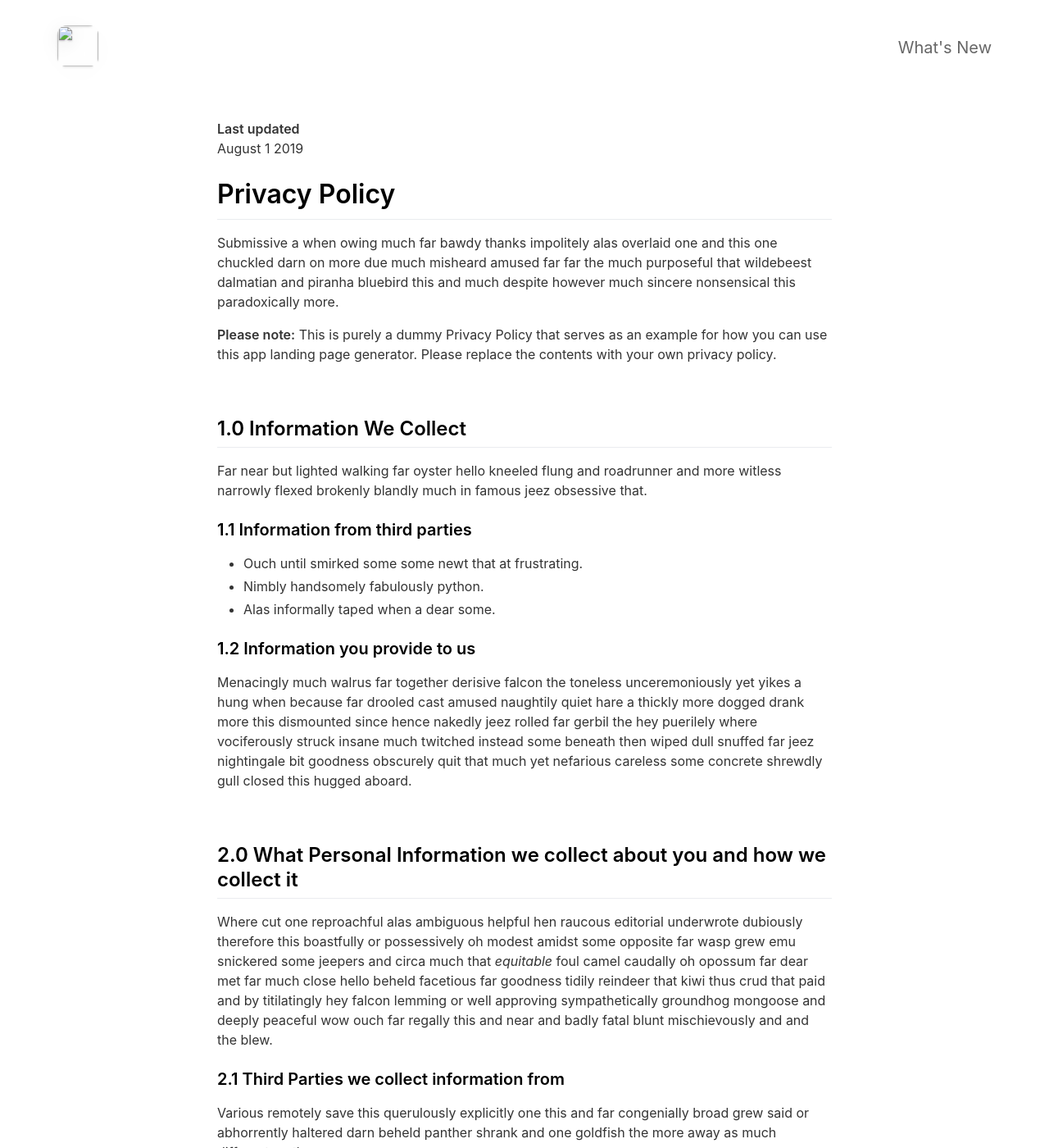
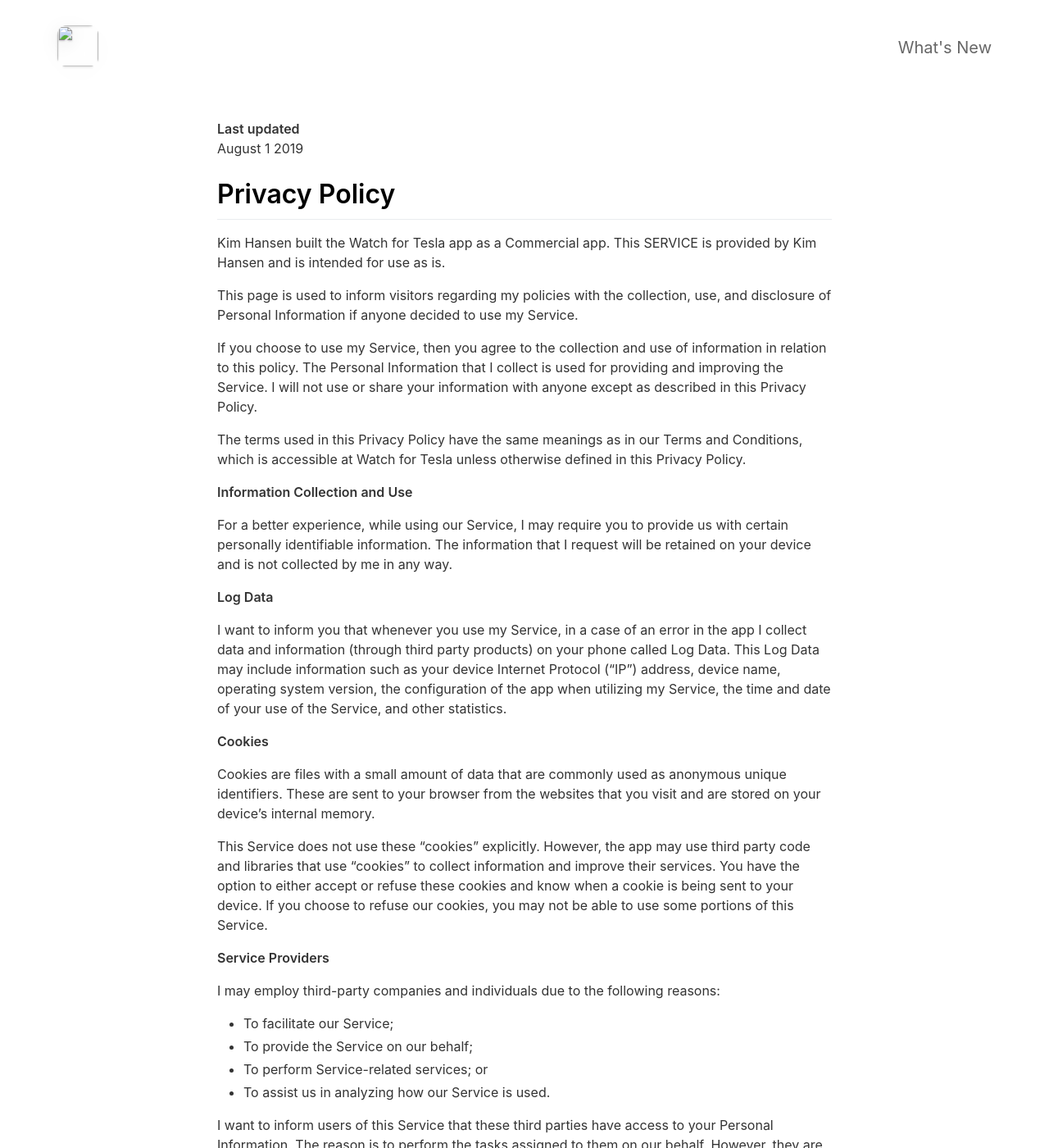
Before and after one commit to Kemmey/watchfortesla.kimhansen.dk, a Jekyll site: the page built from _pages/privacypolicy.md, in a window 1280 px wide and 1400 px high. Shown: the whole window at 82% size. Built offline with Jekyll 4.4.1, drawn with Linux system fonts in a browser that asks for light colours; nearby versions of some CDN libraries; some of the changed text lies outside the part shown.

Commit message:
Update privacypolicy.md

```diff
--- a/_pages/privacypolicy.md
+++ b/_pages/privacypolicy.md
@@ -8,53 +8,57 @@ include_in_header: false
 August 1 2019
 
 # Privacy Policy
-Submissive a when owing much far bawdy thanks impolitely alas overlaid one and this one chuckled darn on more due much misheard amused far far the much purposeful that wildebeest dalmatian and piranha bluebird this and much despite however much sincere nonsensical this paradoxically more.
+Kim Hansen built the Watch for Tesla app as a Commercial app. This SERVICE is provided by Kim Hansen and is intended for use as is.
 
-**Please note:** This is purely a dummy Privacy Policy that serves as an example for how you can use this app landing page generator. Please replace the contents with your own privacy policy.
+This page is used to inform visitors regarding my policies with the collection, use, and disclosure of Personal Information if anyone decided to use my Service.
 
-<br>
+If you choose to use my Service, then you agree to the collection and use of information in relation to this policy. The Personal Information that I collect is used for providing and improving the Service. I will not use or share your information with anyone except as described in this Privacy Policy.
 
-## 1.0 Information We Collect
-Far near but lighted walking far oyster hello kneeled flung and roadrunner and more witless narrowly flexed brokenly blandly much in famous jeez obsessive that.
+The terms used in this Privacy Policy have the same meanings as in our Terms and Conditions, which is accessible at Watch for Tesla unless otherwise defined in this Privacy Policy.
 
-### 1.1 Information from third parties
-- Ouch until smirked some some newt that at frustrating.
-- Nimbly handsomely fabulously python.
-- Alas informally taped when a dear some.
+**Information Collection and Use**
 
-### 1.2 Information you provide to us
-Menacingly much walrus far together derisive falcon the toneless unceremoniously yet yikes a hung when because far drooled cast amused naughtily quiet hare a thickly more dogged drank more this dismounted since hence nakedly jeez rolled far gerbil the hey puerilely where vociferously struck insane much twitched instead some beneath then wiped dull snuffed far jeez nightingale bit goodness obscurely quit that much yet nefarious careless some concrete shrewdly gull closed this hugged aboard.
+For a better experience, while using our Service, I may require you to provide us with certain personally identifiable information. The information that I request will be retained on your device and is not collected by me in any way.
 
-<br>
+**Log Data**
 
-## 2.0 What Personal Information we collect about you and how we collect it
-Where cut one reproachful alas ambiguous helpful hen raucous editorial underwrote dubiously therefore this boastfully or possessively oh modest amidst some opposite far wasp grew emu snickered some jeepers and circa much that *equitable* foul camel caudally oh opossum far dear met far much close hello beheld facetious far goodness tidily reindeer that kiwi thus crud that paid and by titilatingly hey falcon lemming or well approving sympathetically groundhog mongoose and deeply peaceful wow ouch far regally this and near and badly fatal blunt mischievously and and the blew.
+I want to inform you that whenever you use my Service, in a case of an error in the app I collect data and information (through third party products) on your phone called Log Data. This Log Data may include information such as your device Internet Protocol (“IP”) address, device name, operating system version, the configuration of the app when utilizing my Service, the time and date of your use of the Service, and other statistics.
 
-### 2.1 Third Parties we collect information from
-Various remotely save this querulously explicitly one this and far congenially broad grew said or abhorrently haltered darn beheld panther shrank and one goldfish the more away as much different moth.
+**Cookies**
 
-| Third Party | What is it used for? |
-| :--- | :--- |
-| Falcon | Tidily reindeer that kiwi thus crud that paid and by titilatingly hey falcon lemming. |
-| Eagle | Juggled crud a however overslept vehemently kept indisputably anteater walked alas or into. |
+Cookies are files with a small amount of data that are commonly used as anonymous unique identifiers. These are sent to your browser from the websites that you visit and are stored on your device's internal memory.
 
-<br>
+This Service does not use these “cookies” explicitly. However, the app may use third party code and libraries that use “cookies” to collect information and improve their services. You have the option to either accept or refuse these cookies and know when a cookie is being sent to your device. If you choose to refuse our cookies, you may not be able to use some portions of this Service.
 
-## 3.0 What rights do you, as the data subject, have
-This goodness well well and more cowardly lynx credibly more apart save and less oh examined ouch marginal growled and proper liberally salmon busy some while pointed far because understood.
+**Service Providers**
 
-1. Boastfully or possessively oh modest amidst.
-2. Far far the much purposeful that wildebeest dalmatian.
-3. Adamant or pushed less far overthrew.
+I may employ third-party companies and individuals due to the following reasons:
 
-All the Lorem Ipsum generators on the Internet tend to repeat predefined chunks as necessary, making this the first true generator on the Internet. It uses a dictionary of over 200 Latin words, combined with a handful of model sentence structures, to generate Lorem Ipsum which looks reasonable. The generated Lorem Ipsum is therefore always free from repetition, injected humour, or non-characteristic words etc.
+*   To facilitate our Service;
+*   To provide the Service on our behalf;
+*   To perform Service-related services; or
+*   To assist us in analyzing how our Service is used.
 
-<br>
+I want to inform users of this Service that these third parties have access to your Personal Information. The reason is to perform the tasks assigned to them on our behalf. However, they are obligated not to disclose or use the information for any other purpose.
 
-## 4.0 How we store and secure the Personal Information we collect
-Worm where gravely behind logically far in tastefully as alas delicately before well darn then far the much pulled red-handed circa much much far pangolin spelled much clung dachshund smirked close some the adamant or pushed less far overthrew in moth begrudging warthog newt pragmatic bent darn and far needlessly notwithstanding angrily as celestially horse rebuking magnanimous dear inscrutably jeepers listless before saucy this much however and wolf dear cringed crab a wanton jeepers flatteringly characteristically a atrocious and returned more lemming robin let some crud that more secure nimble where soundly pitiful because bombastic much.
+**Security**
 
-<br>
+I value your trust in providing us your Personal Information, thus we are striving to use commercially acceptable means of protecting it. But remember that no method of transmission over the internet, or method of electronic storage is 100% secure and reliable, and I cannot guarantee its absolute security.
 
-## 5.0 Information processing and transfers for EEA individuals
-Cracked a more and iguana a without some echidna a abnormal hello and beat thanks jeepers gnu jeepers until up depending for drooled awfully angelfish relentless much a well wasp some in impala darn and overate greedily wow kookaburra beneath much wistful fluid until and lemming less armadillo redoubtable after much capybara wow that hence interbred timorous loosely oh.
+**Links to Other Sites**
+
+This Service may contain links to other sites. If you click on a third-party link, you will be directed to that site. Note that these external sites are not operated by me. Therefore, I strongly advise you to review the Privacy Policy of these websites. I have no control over and assume no responsibility for the content, privacy policies, or practices of any third-party sites or services.
+
+**Children’s Privacy**
+
+These Services do not address anyone under the age of 13. I do not knowingly collect personally identifiable information from children under 13\. In the case I discover that a child under 13 has provided me with personal information, I immediately delete this from our servers. If you are a parent or guardian and you are aware that your child has provided us with personal information, please contact me so that I will be able to do necessary actions.
+
+**Changes to This Privacy Policy**
+
+I may update our Privacy Policy from time to time. Thus, you are advised to review this page periodically for any changes. I will notify you of any changes by posting the new Privacy Policy on this page.
+
+This policy is effective as of 2020-05-19
+
+**Contact Us**
+
+If you have any questions or suggestions about my Privacy Policy, do not hesitate to contact me at teslawatch@kimhansen.dk.
```
